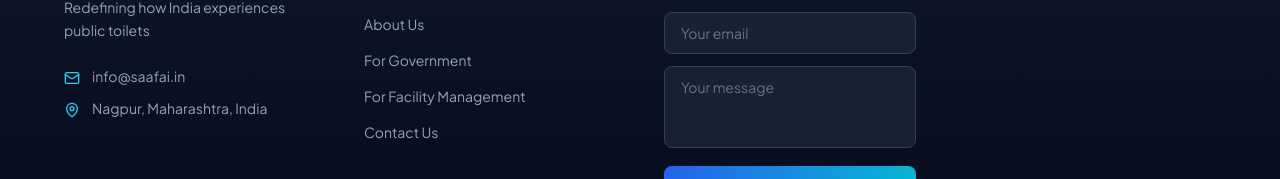
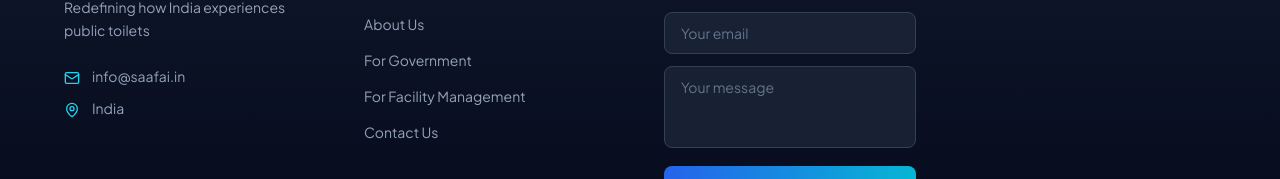
Before and after one commit to kartik-560/Safai-Westie, a Next.js app: page /about in a window 1280 px wide. Shown: the part 3302-3481 px from the top of the page. Built offline with nearby package versions, Linux system fonts and the light colour scheme.

Commit message:
remove the nagpur and maharashtra from footer

```diff
--- a/components/Footer.jsx
+++ b/components/Footer.jsx
@@ -69,7 +69,7 @@
               </div> */}
               <div className="flex items-start gap-3 text-slate-400">
                 <MapPin className="w-4 h-4 mt-1 flex-shrink-0 text-cyan-400" />
-                <span>Nagpur, Maharashtra, India</span>
+                <span>India</span>
               </div>
             </div>
           </div>
```
